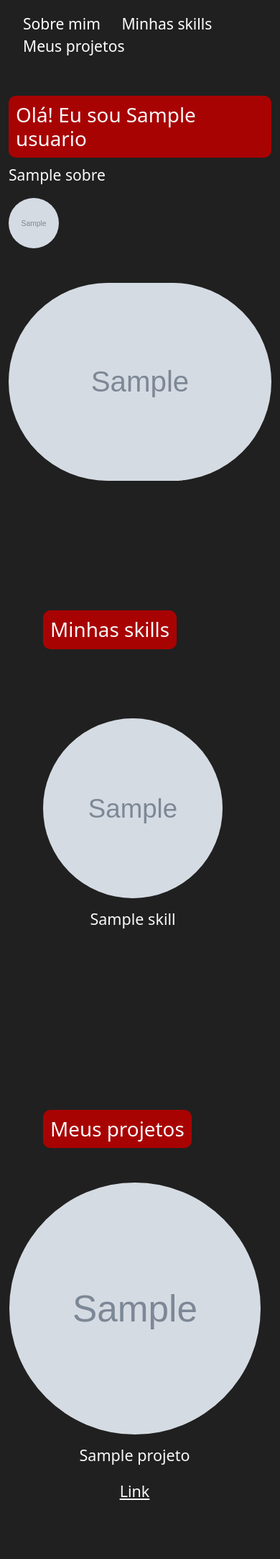
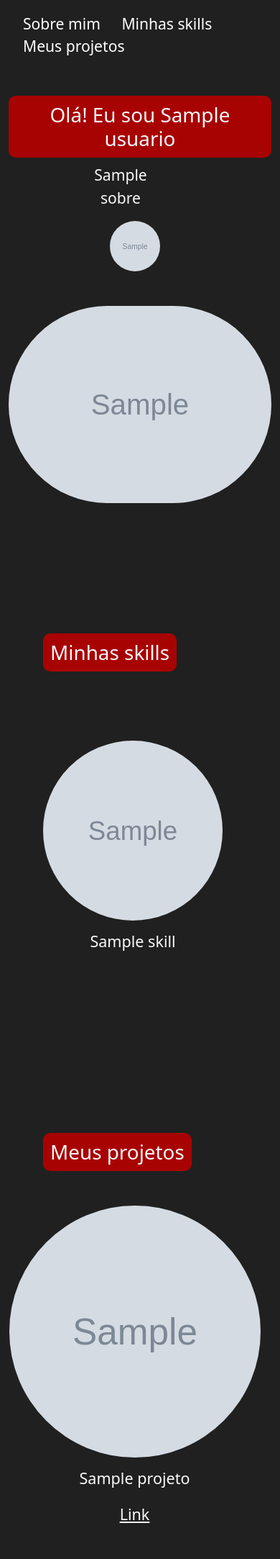
Before and after one commit to Marcus1Vinicius/portif-lio, a Django app: template usuario/templates/index.html in a window 390 px wide. Shown: the whole page at 72% size. Before the commit the page ends 2084 px from the top, so only its background shows below. Run offline with Django 3.2, Linux system fonts and the light colour scheme; the template is opened without the code that fills it: most values are stand-ins (such as "Sample title", 1, 10 or a date in 2020); grey boxes marked "Sample" are stand-in pictures.

Commit message:
ajustando a responsividade do site

```diff
--- a/meus_static/css/style.css
+++ b/meus_static/css/style.css
@@ -94,6 +94,7 @@ header{
     left: 0;
     z-index: 1;
     background-color: rgba(0, 0, 0, 0);
+    transition: all 1s;
 }
 
 .container{
@@ -112,5 +113,6 @@ header{
 }
 
 header.rolagem{
-    background-color: rgb(0, 0, 0);
+    background-color: rgba(0, 0, 0, 0.857);
+    border-radius: 15px;
 }
--- a/usuario/templates/index.html
+++ b/usuario/templates/index.html
@@ -47,18 +47,21 @@
 
                 {% for usuario in usuarios %}
 
-                    <div class="col-md-6 py-5">
-                        <nav class="overflow-x-auto">
+                <div class="col-md-6 py-5">
+                    <nav>
+                        <div class="box_name_social-media d-flex flex-column align-items-center justify-content-center">
+                            <div class="text-center">
+                                <h1 class="text-light nome">Olá! Eu sou {{ usuario.nome }}</h1>
+                            </div>
+
                             <div>
-                                <h1 class="text-light nome">Olá! Eu sou {{ usuario.nome }}</h1>
+                                <div class="box-p text-center">
+                                    <p class="text-light">{{ usuario.sobre }}</p>
+                                </div>
+                            </div>
 
-                                <div class="box-p">
-                                    <p class="text-light" id="sobre_user">{{ usuario.sobre }}</p>
-                                </div>
-
-
+                            <div class="text-center">
                                 <ul class="custom-ul">
-
                                     {% for rede in redes %}
                                     <li>
                                         <a href="{{rede.link}}">
@@ -72,8 +75,10 @@
                                     {% endfor %}
                                 </ul>
                             </div>
-                        </nav>
-                    </div>
+                        </div>
+                    </nav>
+                </div>
+
 
                     <div class="col-md-6 d-flex justify-content-center">
                         <img class="eu img-fluid" src="/media/{{usuario.foto}}">
```
